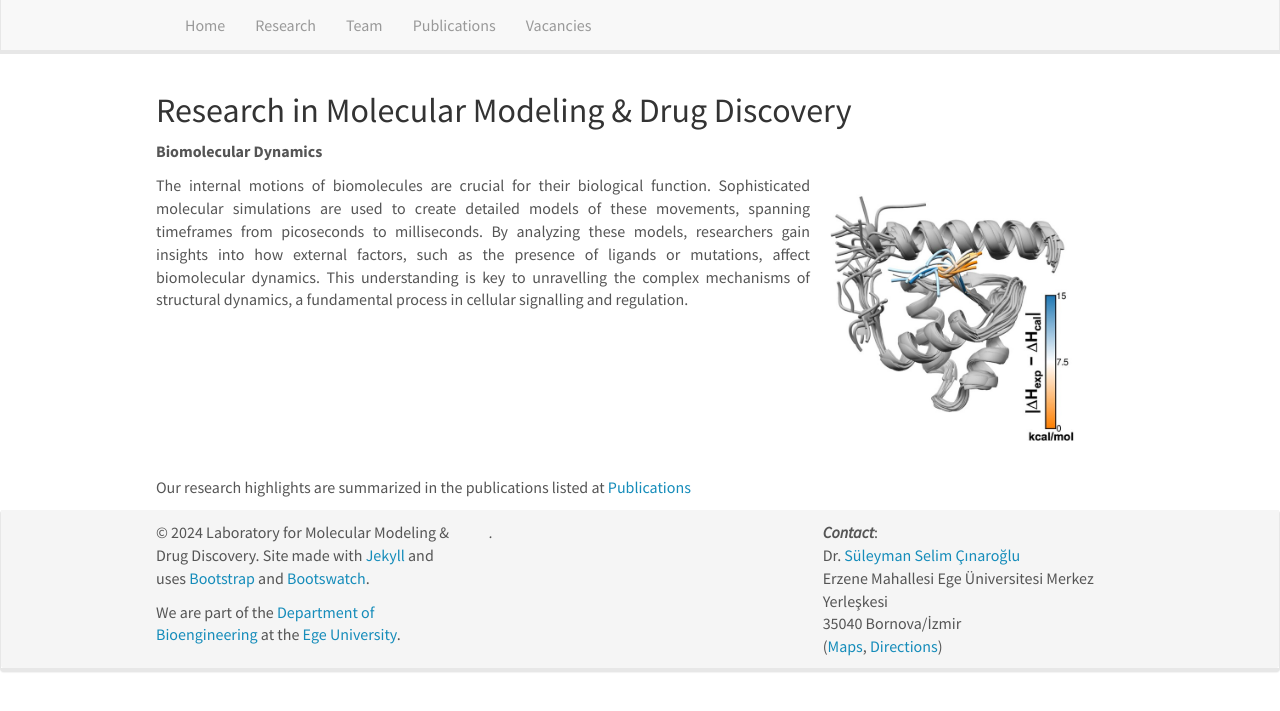
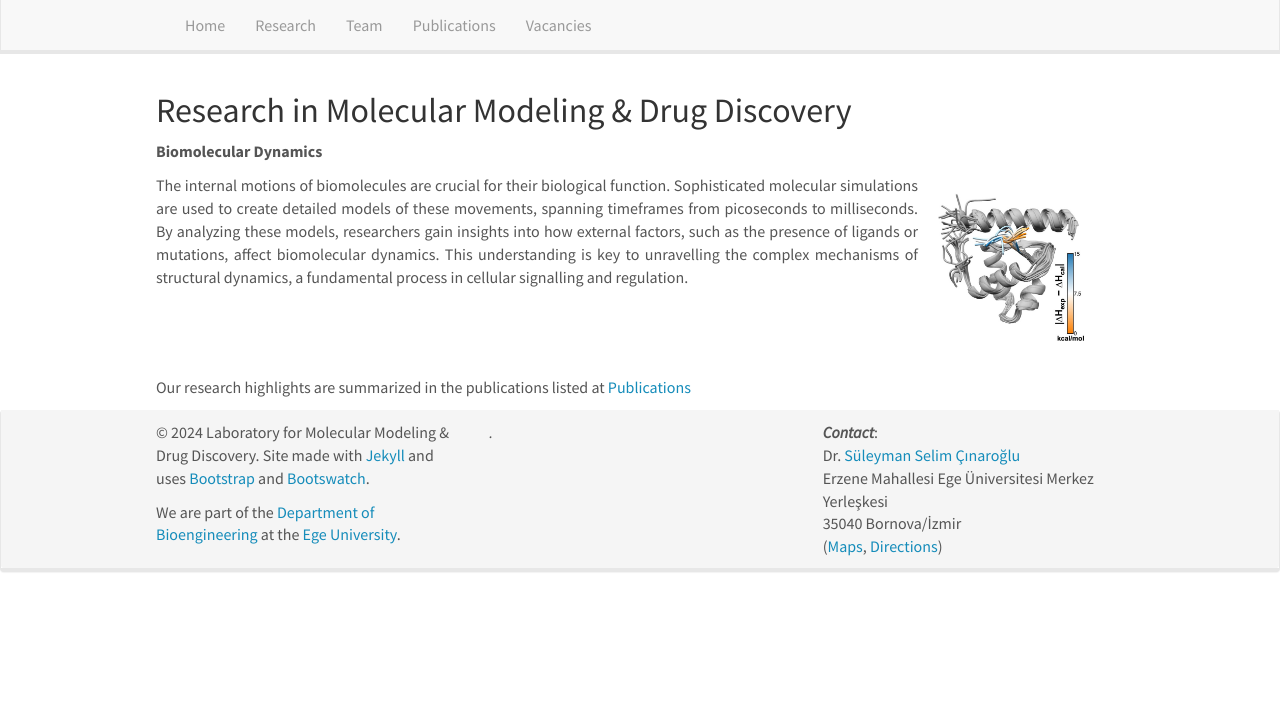
Before and after one commit to CinarogluLab/cinaroglulab.github.io, a Jekyll site: the page built from _pages/research.md, in a window 1280 px wide. Shown: the top 711 px of the page. Built offline with Jekyll 4.4.1, drawn with Linux system fonts in a browser that asks for light colours; nearby versions of some CDN libraries.

Commit message:
Update research.md

```diff
--- a/_pages/research.md
+++ b/_pages/research.md
@@ -21,7 +21,7 @@
 
 <div style="flex: 0 0 auto;">
 
-<img src="https://raw.githubusercontent.com/CinarogluLab/cinaroglulab.github.io/main/images/images-0003.jpeg" alt="Biomolecular Dynamics" style="height: 250px;">
+<img src="https://raw.githubusercontent.com/CinarogluLab/cinaroglulab.github.io/main/images/images-0003.jpeg" alt="Biomolecular Dynamics" style="height: 150px;">
 
 </div>
 </div>
```
